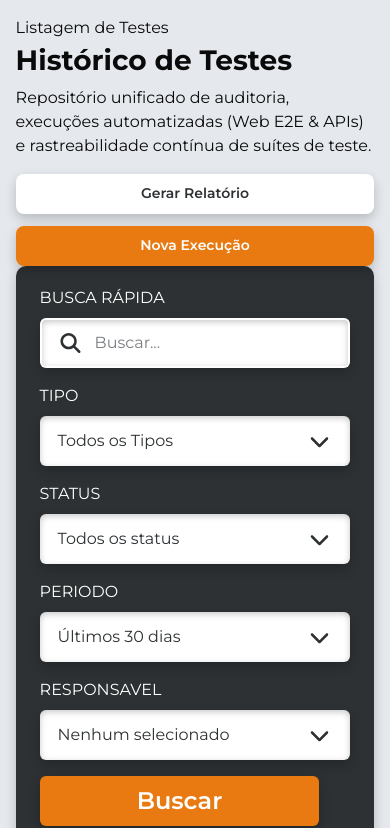
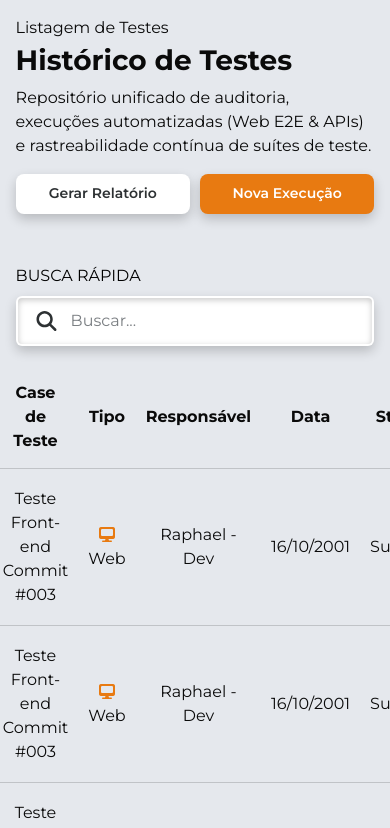
Before and after one commit to Qore-Analitycs/Qore-Analytics---Front-End, a Next.js app: page /historicoTeste in a window 390 px wide. Shown: the top 828 px of the page. Built offline with nearby package versions, Linux system fonts and the light colour scheme.

Commit message:
:construction: primeira etapa da responsividade, reestruturar elementos da tela em media, feito

```diff
--- a/src/components/filtroPesquisa/filtroPesquisa.module.css
+++ b/src/components/filtroPesquisa/filtroPesquisa.module.css
@@ -28,9 +28,35 @@
     min-width: 140px;
 }
 
+.campoBusca {
+    flex: 1.2;
+    min-width: 160px;
+}
+
 /* Responsividade: em telas menores (tablets/notebooks pequenos), quebra linha sem esmagar os campos */
 @media (max-width: 1100px) {
     .container {
         flex-wrap: wrap;
     }
 }
+
+@media (max-width: 600px) {
+    .container {
+        padding: 14px 16px;
+        background-color: transparent;
+        box-shadow: none;
+        padding: 0;
+        color: black;
+    }
+
+    .campo,
+    .areaBotao {
+        display: none;
+    }
+
+    .campoBusca {
+        flex: none;
+        width: 100%;
+        min-width: 0;
+    }
+}
--- a/src/components/filtroPesquisa/filtroPesquisa.tsx
+++ b/src/components/filtroPesquisa/filtroPesquisa.tsx
@@ -108,6 +108,16 @@ const FiltroPesquisa = ({
                     />
                 </div>
 
+                <div className={styles.campoBusca}>
+    <Input
+        label="BUSCA RÁPIDA"
+        placeholder="Buscar..."
+        icone={faMagnifyingGlass}
+        value={busca}
+        onChange={(e) => setBusca(e.target.value)}
+    />
+</div>
+
                 {ehVarianteUsuarios ? (
                     <>
                         {/* Variante 2 (Imagem Nova): CARGO + STATUS + EMPRESA */}
--- a/src/pages/historicoTeste/historicoTeste.module.css
+++ b/src/pages/historicoTeste/historicoTeste.module.css
@@ -96,14 +96,17 @@
 
     .botoes {
         width: 100%;
-        flex-direction: column;
-        gap: 12px;
-        align-items: stretch;
-        justify-content: flex-start;
+        flex-direction: row;
+        gap: 10px;
+        align-items: center;
+        justify-content: space-between;
     }
 
     .containerBotao {
-        width: 100%;
+        flex: 1;
+        width: auto;
+        min-width: 0;
+        margin-bottom: 50px;
     }
 
     :global(.cards) {
```
